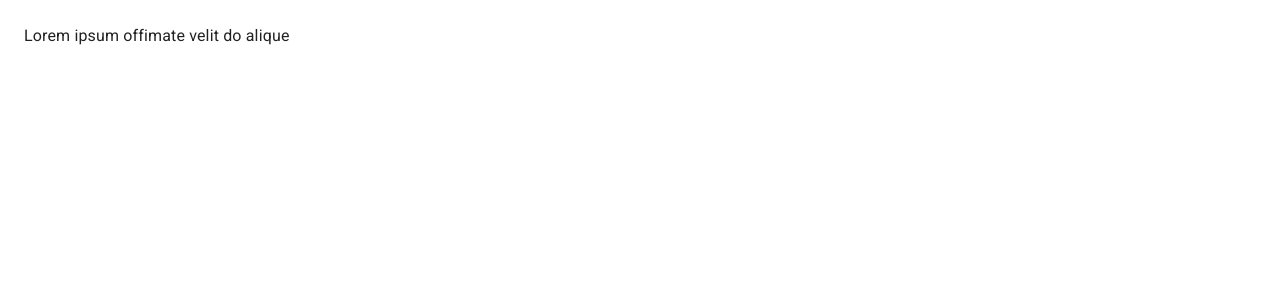
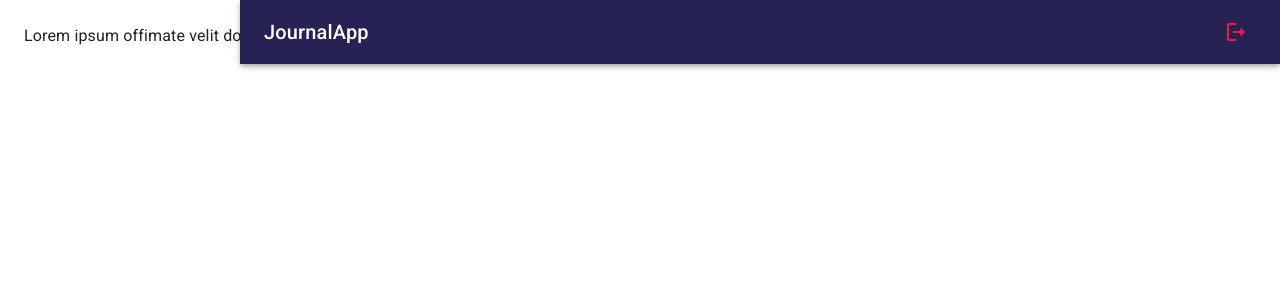
Before and after one commit to wotanCode/journal-app, a React (Vite) app: page / in a window 1280 px wide. Shown: the top 300 px of the page. Built offline with nearby package versions, Linux system fonts and the light colour scheme.

Commit message:
243 navbar

```diff
--- /dev/null
+++ b/src/journal/components/NavBar.jsx
@@ -0,0 +1,36 @@
+import { LogoutOutlined, MenuOutlined } from "@mui/icons-material"
+import { AppBar, Grid, IconButton, Toolbar, Typography } from "@mui/material"
+
+export const NavBar = ({ drawerWidth = 240 }) => {
+  return (
+    <AppBar
+      position="fixed"
+      sx={{
+        width: { sm: `calc(100% - ${drawerWidth}px)` },
+        ml: { sm: `${drawerWidth}px` }
+      }}
+    >
+      <Toolbar>
+        <IconButton
+          color="inherit"
+          edge="start"
+          sx={{ mr: 3, display: { sm: 'none', } }}
+        >
+          <MenuOutlined />
+        </IconButton>
+
+        <Grid container direction='row' justifyContent='space-between' alignItems='center'>
+          <Typography variant='h6' noWrap>JournalApp</Typography>
+
+          <IconButton color='error'>
+            <LogoutOutlined />
+          </IconButton>
+
+        </Grid>
+      </Toolbar>
+
+
+    </AppBar>
+  )
+
+}
--- /dev/null
+++ b/src/journal/components/index.js
@@ -0,0 +1 @@
+export * from './NavBar';
--- a/src/journal/layout/JournalLayout.jsx
+++ b/src/journal/layout/JournalLayout.jsx
@@ -1,4 +1,5 @@
 import { Box } from "@mui/system"
+import { NavBar } from "../components";
 
 const drawerWidth = 240;
 
@@ -6,9 +7,9 @@
   return (
     <Box sx={{ display: 'flex' }}>
 
-      {/* Navbar drawerWidth
+      <NavBar drawerWidth={drawerWidth} />
 
-      SideBar drawerWidth */}
+      {/* SideBar drawerWidth */}
 
       <Box
         component='main'
```
